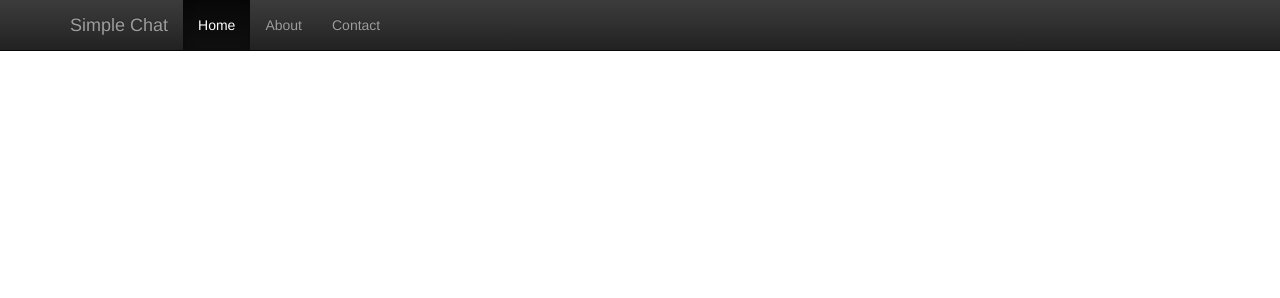
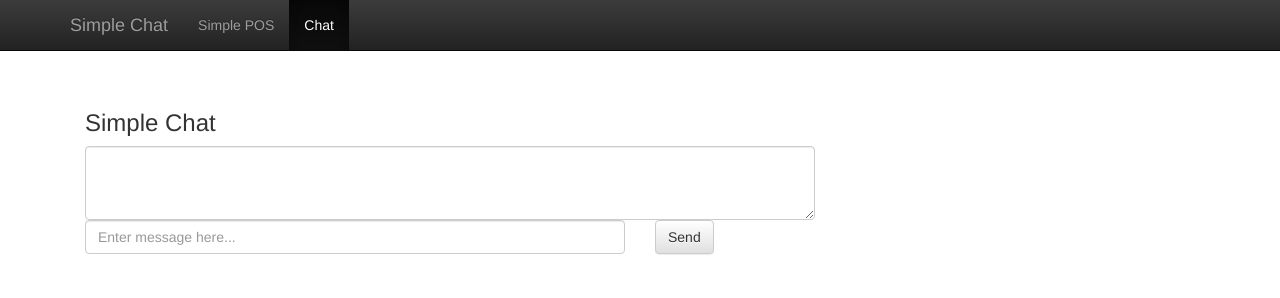
Before and after one commit to stk-pablo-gonzalez/PENTWI03, a website: page www/chat.html in a window 1280 px wide. Drawn offline with nearby package versions, Linux system fonts and the light colour scheme; files that its build step writes are made by us from their sources.

Commit message:
Chat client and server

```diff
--- a/package.json
+++ b/package.json
@@ -19,7 +19,8 @@
   "dependencies": {
     "express": "^4.16.2",
     "jasmine": "^2.8.0",
-    "jquery": "^3.2.1"
+    "jquery": "^3.2.1",
+    "ws": "^4.0.0"
   },
   "devDependencies": {
     "grunt": "^1.0.1",
@@ -30,7 +31,6 @@
     "karma": "^2.0.0",
     "karma-firefox-launcher": "^1.1.0",
     "karma-jasmine": "^1.1.1",
-    "karma-phantomjs-launcher": "^1.0.4",
-    "socket.io": "^2.0.4"
+    "karma-phantomjs-launcher": "^1.0.4"
   }
 }
--- a/www/chat.html
+++ b/www/chat.html
@@ -18,7 +18,7 @@
                 padding-top: 50px;
             }
 
-            .pos-body {
+            .chat-body {
                 padding: 40px 15px;
             }
         </style>
@@ -37,12 +37,29 @@
                 </div>
                 <div id="navbar" class="collapse navbar-collapse">
                     <ul class="nav navbar-nav">
-                        <li class="active"><a href="#">Home</a></li>
-                        <li><a href="#about">About</a></li>
-                        <li><a href="#contact">Contact</a></li>
+                        <li><a href="/pos">Simple POS</a></li>
+                        <li class="active"><a href="#">Chat</a></li>
                     </ul>
                 </div><!--/.nav-collapse -->
             </div>
         </nav>
+        <div class="container">
+            <div class="chat-body">
+                <h3>Simple Chat</h3>
+                <div class="row">
+                    <div class="col-md-8">
+                        <textarea class="form-control" rows="3"></textarea>
+                    </div>
+                </div>
+                <div class="row">
+                    <div class="col-md-6">
+                        <input type="text" class="form-control" placeholder="Enter message here...">
+                    </div>
+                    <div class="col-md-2">
+                        <button type="button" class="btn btn-default">Send</button>
+                    </div>
+                </div>
+            </div>
+        </div>
     </body>
 </html>
--- a/www/static/js/chat-client.js
+++ b/www/static/js/chat-client.js
@@ -8,7 +8,7 @@ $(document).ready(function() {
 });
 
 function checkSupported() {
-    if(window.webSocket) {
+    if(window.webSocket || WebSocket) {
         console.log('WebSockets supported!');
         return true;
     } else {
@@ -20,15 +20,15 @@ function checkSupported() {
 function connect() {
     webSocket = new WebSocket(wsUri);
     webSocket.onopen = function(e) {
-        onOpen(e);
+        console.log('CONNECTED');
     };
     webSocket.onclose = function(e) {
-        onClose(e);
+        console.log('DISCONNECTED');
     };
     webSocket.onmessage = function(e) {
-        onMessage(e);
+        console.log('RESPONSE: ' + e.data);
     };
     webSocket.onerror = function(e) {
-        onError(e);
+        console.log('ERROR: ' + e.data);
     }
 }
```
Also changed, not shown: app.js (+9 -8 lines), www/pos.html (+2 -3 lines), README.md, 1 other file.
